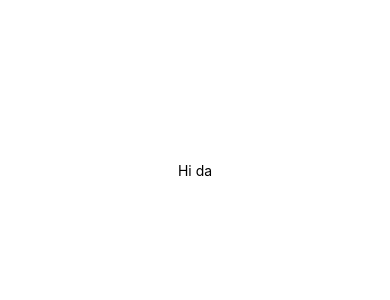
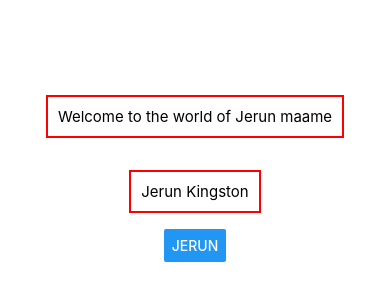
Before and after one commit to jerun276/AwesomeProject, a React Native app: screen / in a window 390 px wide. Shown: the part 252-552 px from the top of the page. Built offline with nearby package versions, Linux system fonts and the light colour scheme.

Commit message:
Learned basic containers (Text,View,Button,Style)

```diff
--- a/App.js
+++ b/App.js
@@ -1,10 +1,18 @@
 import { StatusBar } from 'expo-status-bar';
-import { StyleSheet, Text, View } from 'react-native';
+import { Button, StyleSheet, Text, View } from 'react-native';
 
 export default function App() {
   return (
     <View style={styles.container}>
-      <Text>Hi da</Text>
+      <Text style={styles.container1}>
+        Welcome to the world of Jerun maame
+      </Text>
+      <Text style={styles.container1}>
+        Jerun Kingston
+      </Text>
+      <View>
+        <Button title='Jerun' />
+      </View>
       <StatusBar style="auto" />
     </View>
   );
@@ -17,4 +25,11 @@ const styles = StyleSheet.create({
     alignItems: 'center',
     justifyContent: 'center',
   },
+  container1: {
+    margin: 16,
+    borderWidth: 2,
+    borderColor: 'red',
+    padding: 10,
+    fontSize: 15,
+  }
 });
--- a/package.json
+++ b/package.json
@@ -9,10 +9,10 @@
     "web": "expo start --web"
   },
   "dependencies": {
-    "expo": "~50.0.14",
-    "expo-status-bar": "~1.11.1",
+    "expo": "^51.0.28",
+    "expo-status-bar": "~1.12.1",
     "react": "18.2.0",
-    "react-native": "0.73.6"
+    "react-native": "0.74.5"
   },
   "devDependencies": {
     "@babel/core": "^7.20.0"
```
Also changed, not shown: 1 other file (tests, documents, lock files or other folders).
